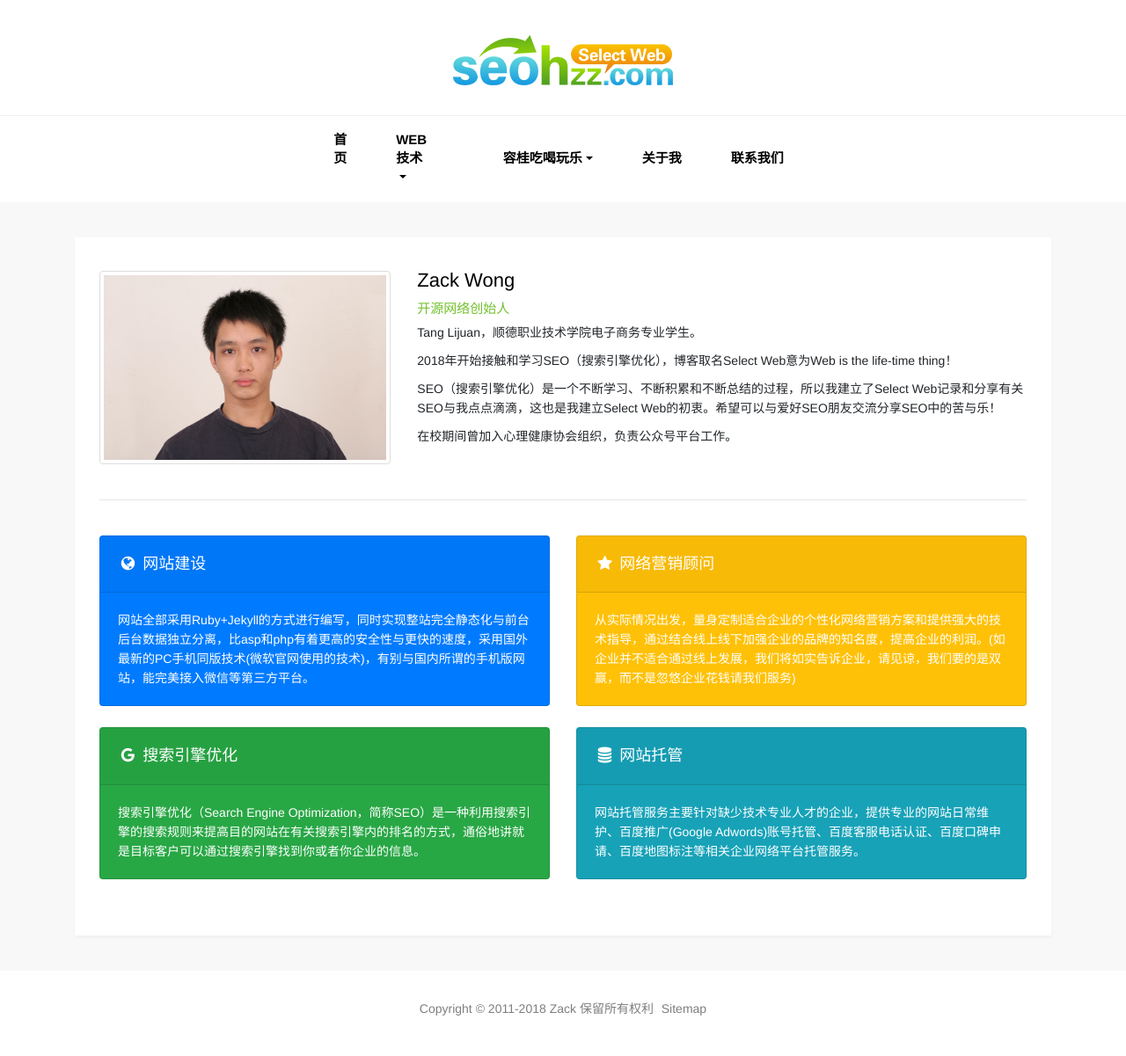
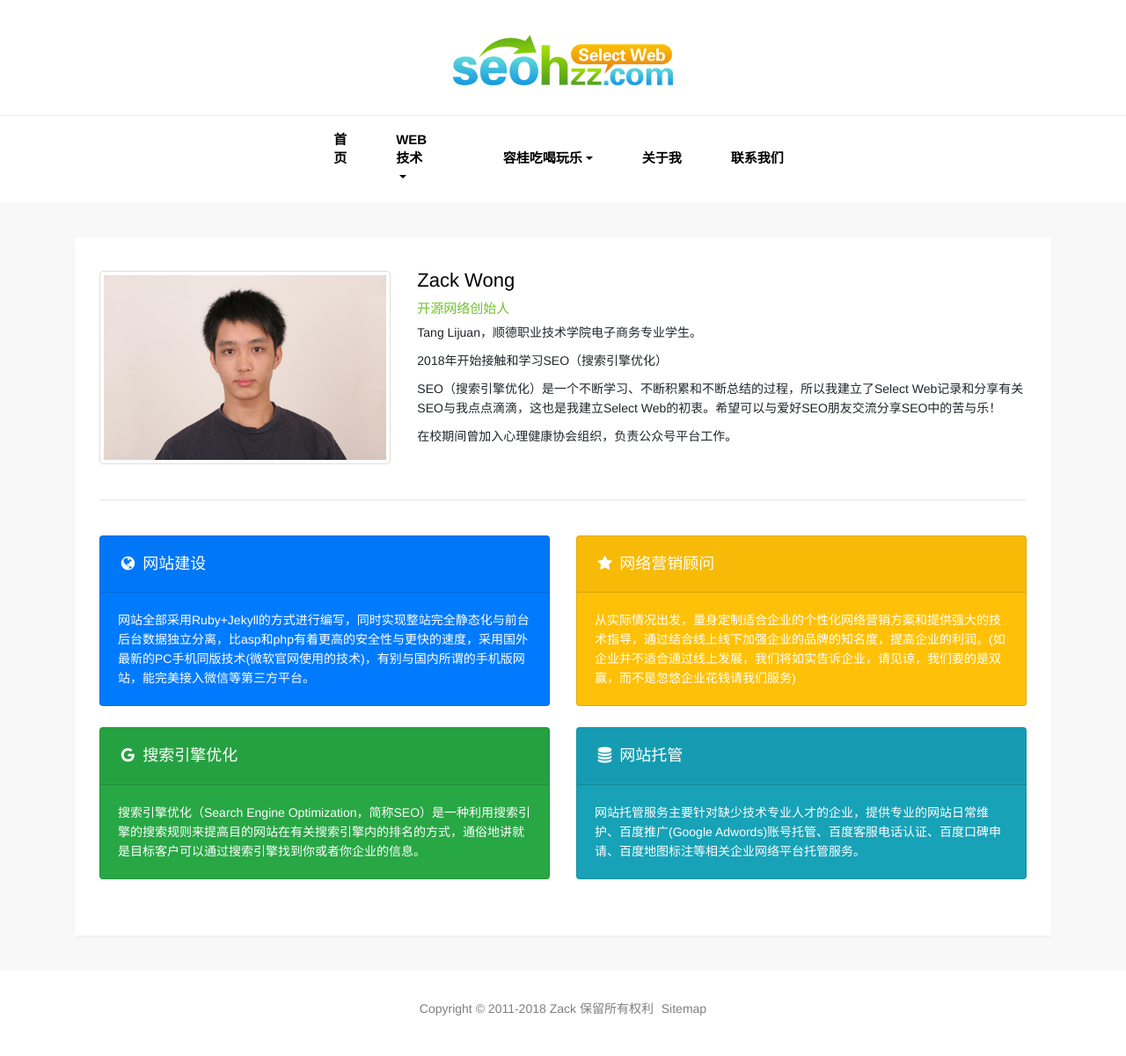
Before and after one commit to Candy779790500/Candy779790500.github.io, a Jekyll site: the page built from pages/about.html, in a window 1280 px wide. Shown: the whole page at 88% size. Built offline with Jekyll 4.4.1, drawn with Linux system fonts in a browser that asks for light colours.

Commit message:
Update about.html

```diff
--- a/pages/about.html
+++ b/pages/about.html
@@ -15,7 +15,7 @@ description: Tang Lijuan，顺德职业技术学院电子商务专业学生
             <p class="post-title">Zack Wong</p>
             <p class="post-tag">开源网络创始人</p>
             <p>Tang Lijuan，顺德职业技术学院电子商务专业学生。</p>
-            <p>2018年开始接触和学习SEO（搜索引擎优化），博客取名Select Web意为Web is the life-time thing！</p>
+            <p>2018年开始接触和学习SEO（搜索引擎优化）</p>
             <p>SEO（搜索引擎优化）是一个不断学习、不断积累和不断总结的过程，所以我建立了Select Web记录和分享有关SEO与我点点滴滴，这也是我建立Select Web的初衷。希望可以与爱好SEO朋友交流分享SEO中的苦与乐！</p>
             <p>在校期间曾加入心理健康协会组织，负责公众号平台工作。
           </div>
```
